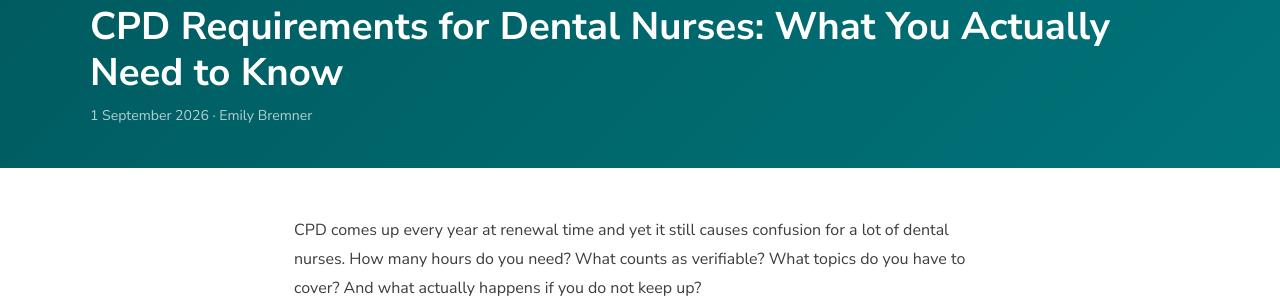
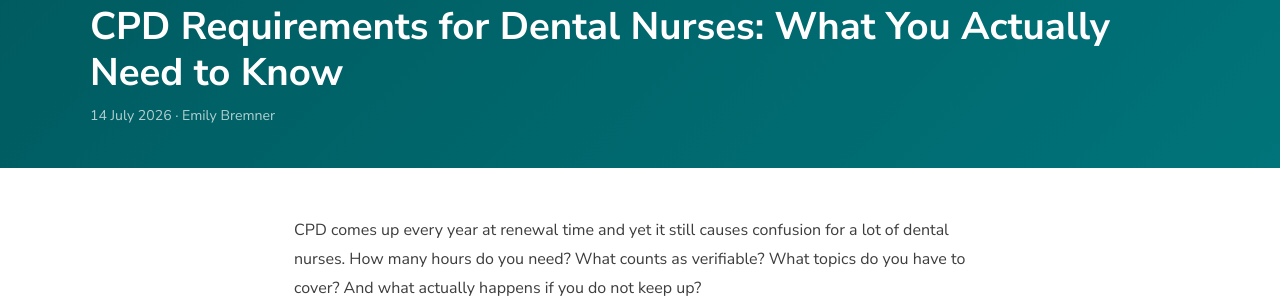
Before and after one commit to dentalnurse/Fluoride, a Jekyll site: the page built from _posts/2026-07-14-cpd-requirements-for-dental-nurses.md, in a window 1280 px wide and 900 px high. Shown: the part 149-449 px from the top of the window. Built offline with Jekyll 4.4.1, drawn with Linux system fonts in a browser that asks for light colours.

Commit message:
Publish the CPD requirements for dental nurses blog post (#25)
Bring the post date forward from its scheduled 2026-09-01 to today so
it goes live on the next deploy, per learner questions on socials
about CPD hours and personal development plans.


Claude-Session: https://claude.ai/code/session_01JACfkFQjP4vm1szhZLSr2j

Co-authored-by: Claude <noreply@anthropic.com>

```diff
--- a/_posts/2026-09-01-cpd-requirements-for-dental-nurses.md
+++ b/_posts/2026-07-14-cpd-requirements-for-dental-nurses.md
@@ -1,7 +1,7 @@
 ---
 title: "CPD Requirements for Dental Nurses: What You Actually Need
 to Know"
-date: 2026-09-01
+date: 2026-07-14
 description: "A plain-English guide to GDC CPD requirements for
 dental nurses, covering hours, verifiable CPD, recommended topics,
 records and annual statements."
```
